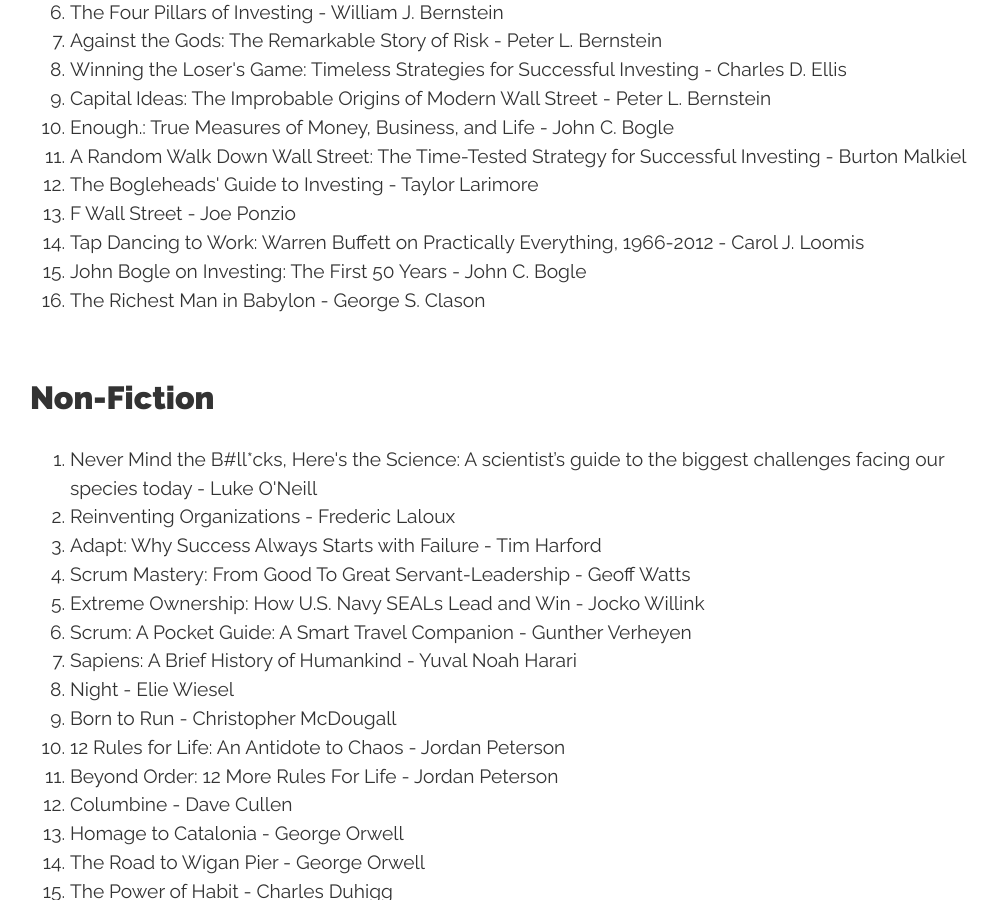
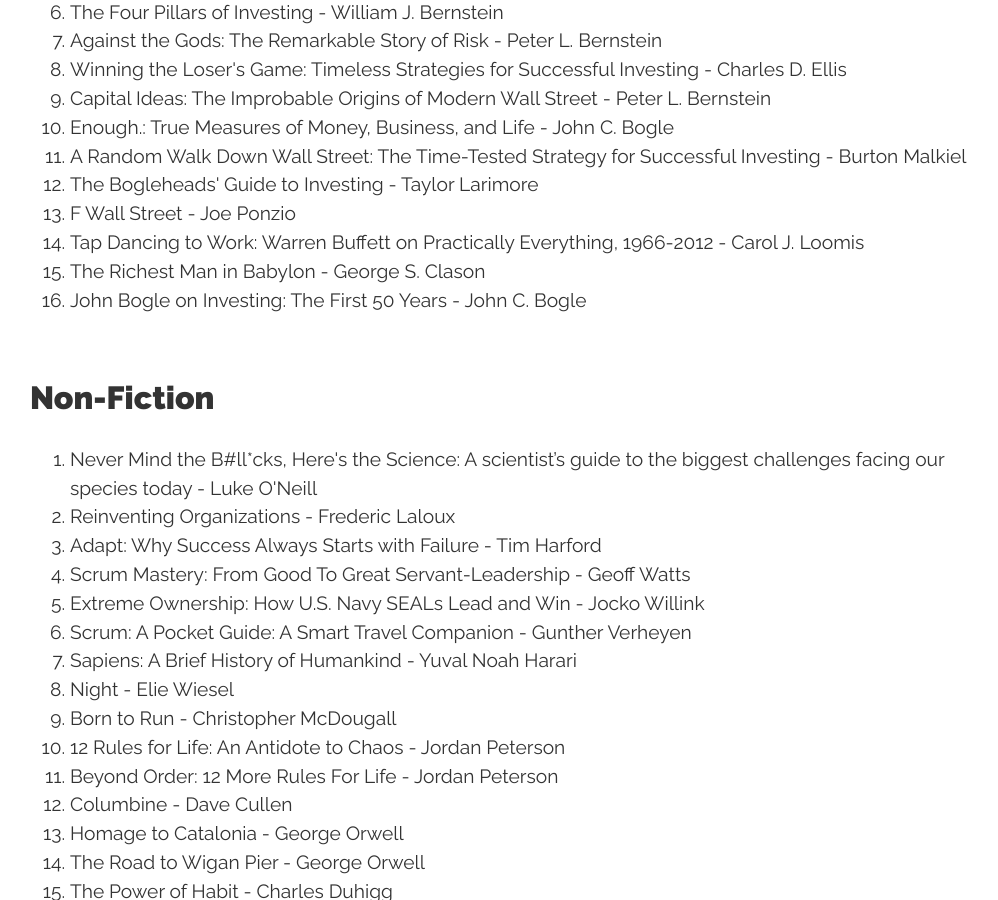
Before and after one commit to conanmercer/conanmercer.github.io, a Jekyll site: the page built from books.html, in a window 1280 px wide and 900 px high, scrolled down 785 px. Shown: the whole window, without its empty margins (130-1128 px from the left). Built offline with Jekyll 4.4.1, drawn with Linux system fonts in a browser that asks for light colours; nearby versions of some CDN libraries; some web fonts are replaced; part of the change alters nothing that is shown.

```diff
--- a/books.html
+++ b/books.html
@@ -33,8 +33,8 @@ title: Books
     Tap Dancing to Work: Warren Buffett on Practically Everything, 1966-2012 -
     Carol J. Loomis
   </li>
+  <li>The Richest Man in Babylon - George S. Clason</li>
   <li>John Bogle on Investing: The First 50 Years - John C. Bogle</li>
-  <li>The Richest Man in Babylon - George S. Clason</li>
 </ol>
 
 <h2>Non-Fiction</h2>
```
